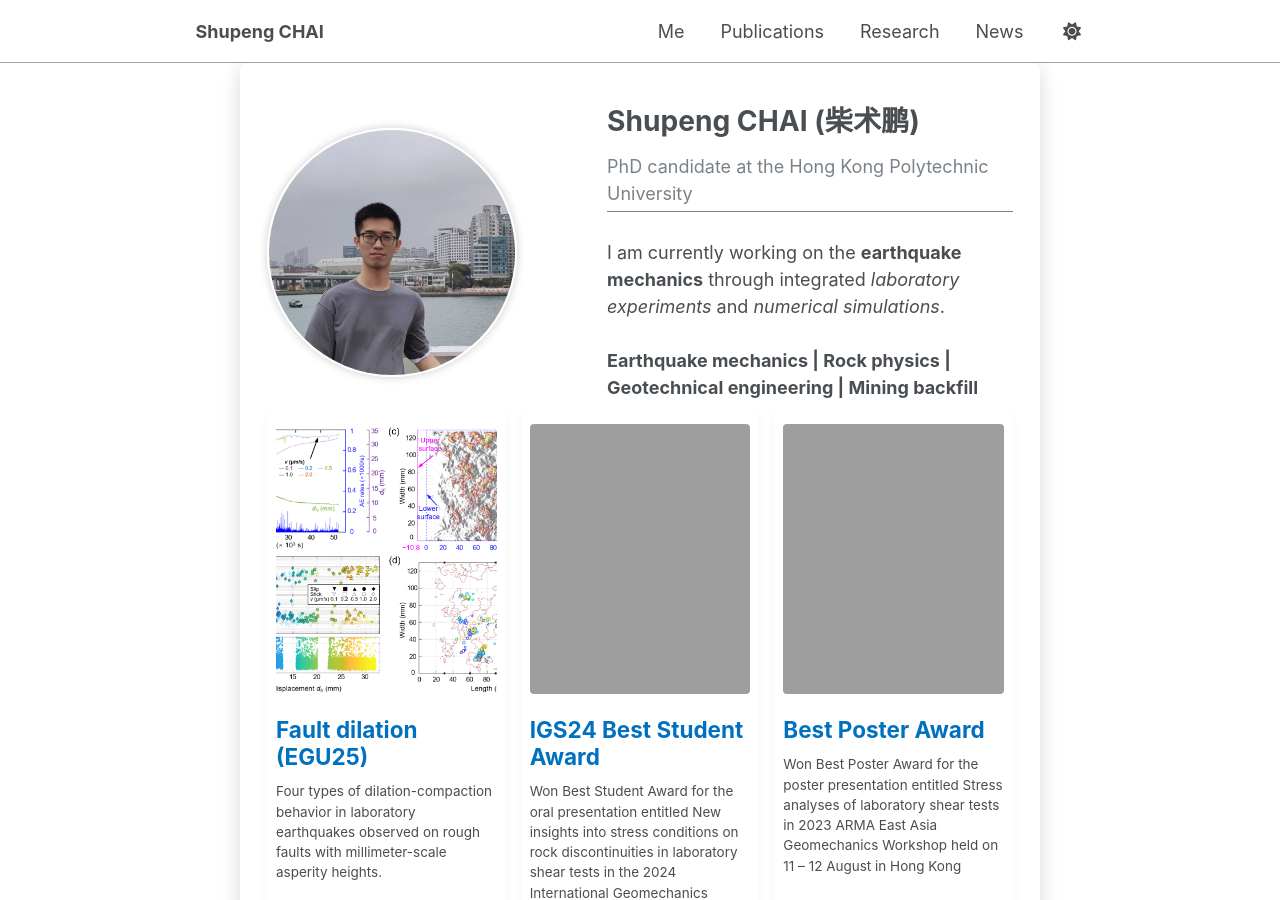
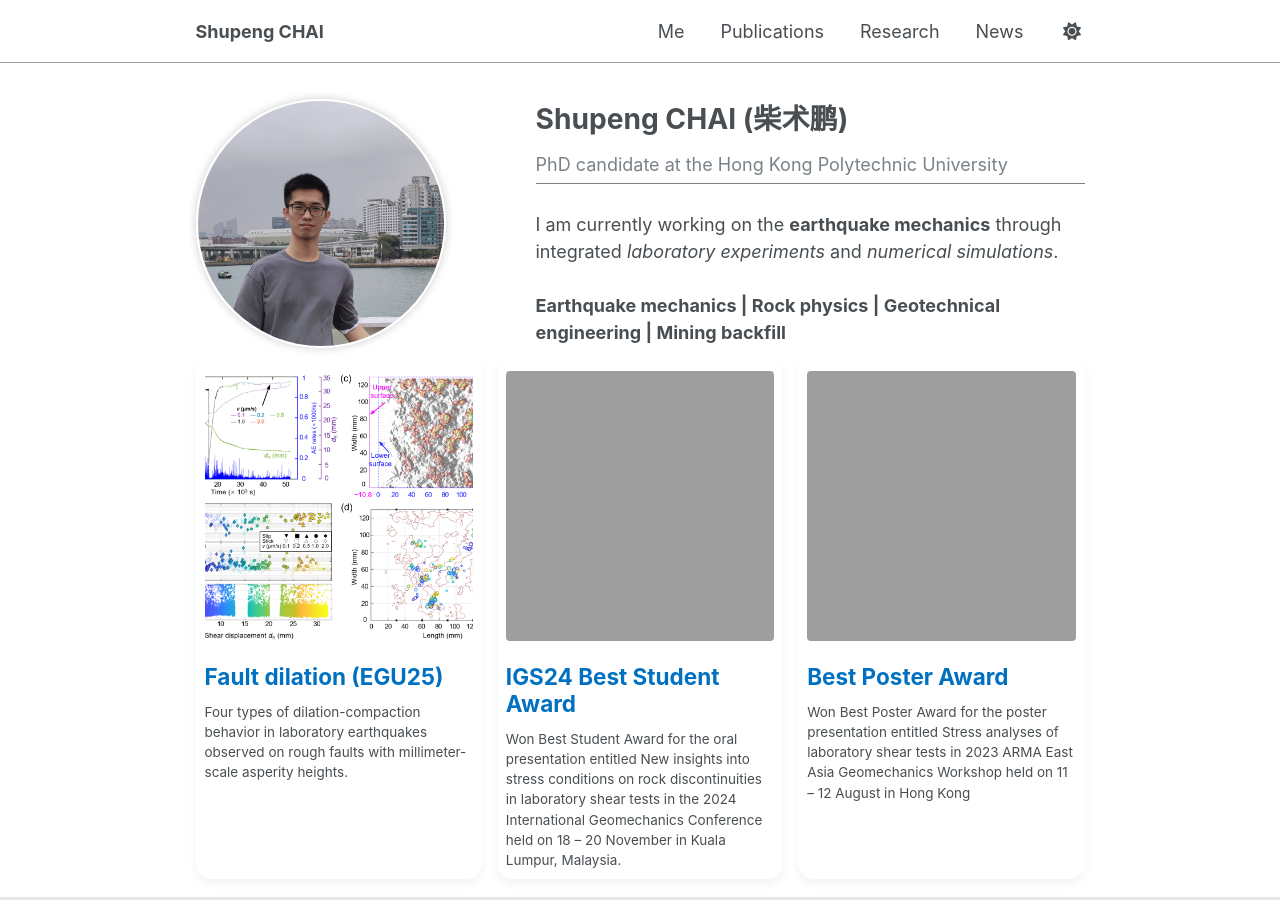
Before and after one commit to spchai/spchai.github.io, a Jekyll site: the page built from _pages/about.md, in a window 1280 px wide and 900 px high. Built offline with Jekyll 4.4.1, drawn with Linux system fonts in a browser that asks for light colours.

Commit message:
Update _page.scss

```diff
--- a/_sass/layout/_page.scss
+++ b/_sass/layout/_page.scss
@@ -17,34 +17,6 @@
 
   &.has-bg-image {
     background: transparent;
-    margin-top: 0;
-    padding-left: 0;
-    padding-right: 0;
-    display: flex;
-    flex-direction: column;
-    justify-content: center;
-    align-items: center;
-    min-height: 100vh;
-
-    article.splash {
-      width: 90%;
-      max-width: 800px;
-      background-color: rgba(255, 255, 255, 0.95);
-      padding: 3em 2em;
-      margin: auto;
-      border-radius: 8px;
-      box-shadow: 0 4px 20px rgba(0, 0, 0, 0.15);
-
-      @include breakpoint($medium) {
-        width: 95%;
-        padding: 3em;
-      }
-
-      @include breakpoint($small) {
-        width: 98%;
-        padding: 2em 1.5em;
-      }
-    }
   }
 }
 
```
